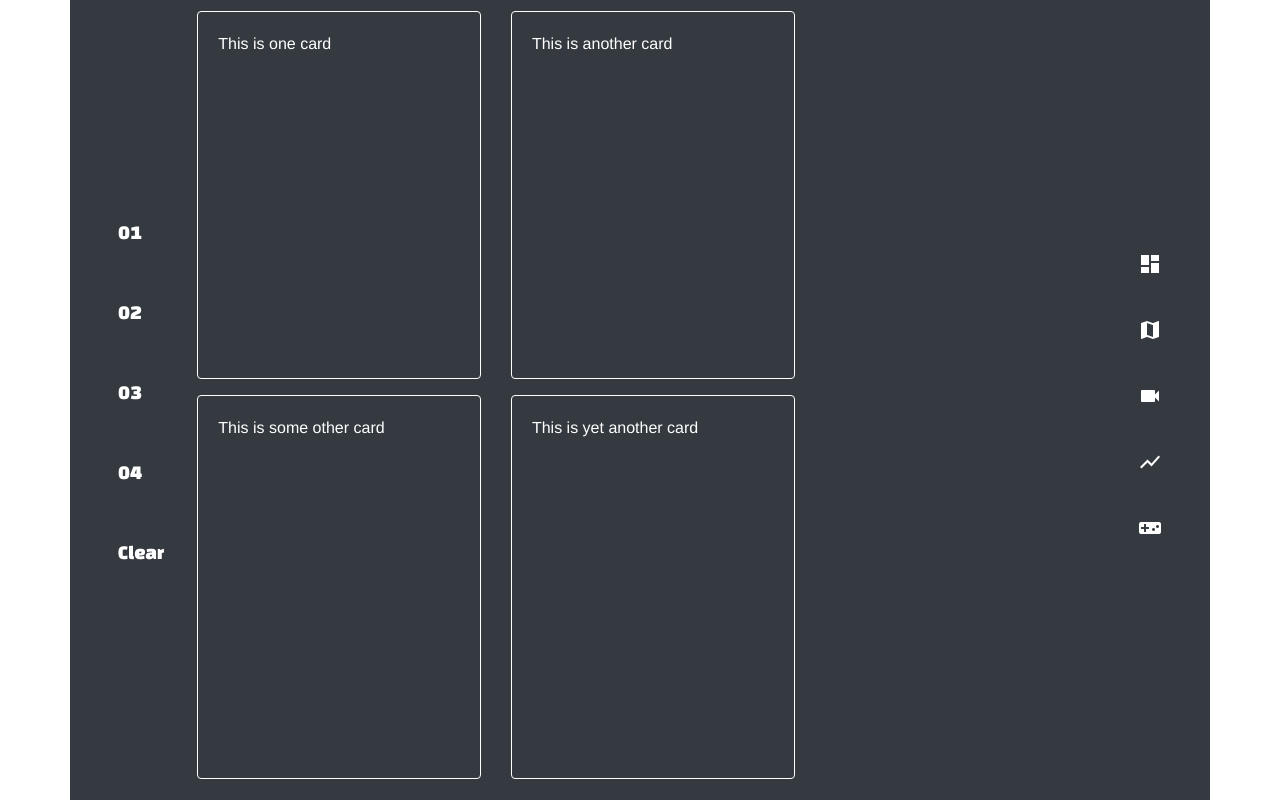
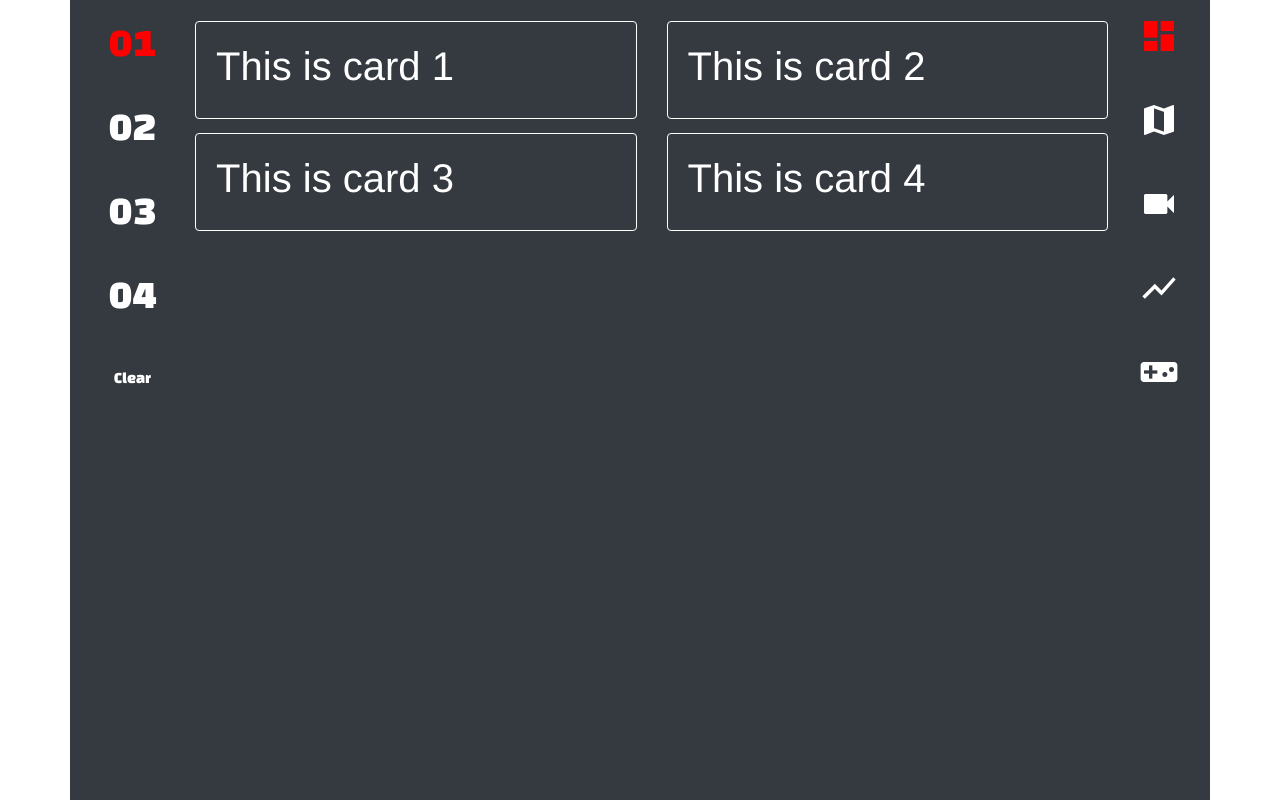
Before and after one commit to myialine/django-sample, a Django app: page / in a window 1280 px wide. Run offline with Django 3.2, Linux system fonts and the light colour scheme; some libraries are stand-ins or nearby versions.

Commit message:
All CSS and HTML changes ready!

```diff
--- a/smartmachine/static/css/style.css
+++ b/smartmachine/static/css/style.css
@@ -1,10 +1,10 @@
 /* Media info 705x447px*/
 @viewport {
-	width: auto;
+	min-width: 705px;
 }
-
 html {
 	height: 100%;
+	width: 100%;
 }
 body {
 	position: relative;
@@ -12,14 +12,13 @@ body {
 .container {
 	font-family: "Changa One", cursive;
 }
-.navbar {
-	height: 100vh;
-}
 .sidebar-r {
 	float: right;
+	height: 100vh;
 }
 .sidebar-l {
 	float: left;
+	height: 100vh;
 }
 .center-content {
 	font-family: Helvetica;
@@ -29,17 +28,28 @@ body {
 	padding-top: 1%;
 	font-family: inherit;
 }
-.card-deck {
-	width: 49vw;
-	height: 48vh;
+.card.card-body {
+	background-color: inherit;
+	border-color: white;
 }
-#row1.card-deck {
-	padding-top: 10px;
+.row {
+	margin-top: 10px;
 }
+
 .btn-dark:hover,
 .btn-dark:active,
 .btn-dark:focus,
+.nav-item.nav-link.active i,
+.nav-item.nav-link.active,
 .btn-dark.active {
 	color: red !important;
-	border-color: red !important;
 }
+a.nav-item.nav-link i,
+a.nav-item.nav-link {
+	font-size: 40px !important;
+}
+@media screen and (max-width: 600px) {
+	.row {
+		display: none;
+	}
+}
--- a/smartmachine/templates/home.html
+++ b/smartmachine/templates/home.html
@@ -2,100 +2,154 @@
 <div class="container bg-dark">
 	<!--   LEFT SIDEBAR WITH NUMBERS   -->
 	<div class="sidebar-l">
-		<nav class="navbar bg-dark">
-			<ul class="navbar-nav flex-column">
-				<li class="nav-item">
-					<a class="nav-link">
-						<button type="button" class="btn btn-dark btn-lg mb-3">
+		<nav
+			class="nav flex-column nav-pills nav-fill bg-dark"
+			id="nav-pills-tab"
+			role="tablist"
+			aria-orientation="vertical"
+		>
+			<a
+				class="nav-item nav-link bg-dark text-white mb-1 mt-1 active"
+				id="nav-1-tab"
+				data-toggle="tab"
+				href="#nav-1"
+				role="tab"
+				aria-controls="nav-1"
+				aria-selected="true"
+			>
 				01
-						</button></a
+			</a>
+			<a
+				class="nav-item nav-link bg-dark text-white mb-1 mt-1"
+				id="nav-2-tab"
+				data-toggle="tab"
+				href="#nav-2"
+				role="tab"
+				aria-controls="nav-2"
+				aria-selected="false"
 			>
-					<a class="nav-link">
-						<button type="button" class="btn btn-dark btn-lg mb-3">
 				02
-						</button></a
+			</a>
+			<a
+				class="nav-item nav-link bg-dark text-white mb-1 mt-1"
+				id="nav-3-tab"
+				data-toggle="tab"
+				href="#nav-3"
+				role="tab"
+				aria-controls="nav-2"
+				aria-selected="false"
 			>
-					<a class="nav-link">
-						<button type="button" class="btn btn-dark btn-lg mb-3">
 				03
-						</button></a
+			</a>
+			<a
+				class="nav-item nav-link bg-dark text-white mb-1 mt-1"
+				id="nav-4-tab"
+				data-toggle="tab"
+				href="#nav-4"
+				role="tab"
+				aria-controls="nav-4"
+				aria-selected="false"
 			>
-					<a class="nav-link">
-						<button type="button" class="btn btn-dark btn-lg mb-3">
 				04
-						</button></a
+			</a>
+			<a
+				class="nav-item nav-link bg-dark text-white"
+				id="nav-4-tab"
+				aria-controls="nav-4"
 			>
-					<a class="nav-link">
-						<button type="button" class="btn btn-dark btn-lg mb-3">
-							Clear
-						</button></a
-					>
-				</li>
-			</ul>
+				<button type="button" class="btn btn-dark">Clear</button>
+			</a>
 		</nav>
 	</div>
 	<!--   RIGHT SIDEBAR WITH ICONS   -->
 	<div class="sidebar-r">
-		<nav class="navbar bg-dark">
-			<ul class="navbar-nav">
-				<li class="nav-item">
-					<a class="nav-link"
-						><button type="button" class="btn btn-dark btn-lg">
+		<nav
+			class="nav flex-column nav-pills nav-fill bg-dark"
+			id="nav-pills-tab"
+			role="tablist"
+			aria-orientation="vertical"
+		>
+			<a
+				class="nav-item nav-link bg-dark text-white mb-1 mt-1 active"
+				id="nav-dashboard-tab"
+				data-toggle="tab"
+				href="#nav-dashboard"
+				role="tab"
+				aria-controls="nav-dashboard"
+				aria-selected="true"
+			>
 				<i class="material-icons">dashboard</i>
-						</button></a
+			</a>
+			<a
+				class="nav-item nav-link bg-dark mb-1 mt-1 text-white"
+				id="nav-map-tab"
+				data-toggle="tab"
+				href="#nav-map"
+				role="tab"
+				aria-controls="nav-map"
+				aria-selected="false"
 			>
-					<a class="nav-link"
-						><button type="button" class="btn btn-dark btn-lg">
 				<i class="material-icons">map</i>
-						</button></a
+			</a>
+			<a
+				class="nav-item nav-link bg-dark mb-1 mt-1 text-white"
+				id="nav-video-tab"
+				data-toggle="tab"
+				href="#nav-video"
+				role="tab"
+				aria-controls="nav-video"
+				aria-selected="false"
 			>
-					<a class="nav-link"
-						><button type="button" class="btn btn-dark btn-lg">
 				<i class="material-icons">videocam</i>
-						</button></a
+			</a>
+			<a
+				class="nav-item nav-link bg-dark mb-1 mt-1 text-white"
+				id="nav-data-tab"
+				data-toggle="tab"
+				href="#nav-data"
+				role="tab"
+				aria-controls="nav-data"
+				aria-selected="false"
 			>
-					<a class="nav-link"
-						><button type="button" class="btn btn-dark btn-lg">
 				<i class="material-icons">show_chart</i>
-						</button></a
+			</a>
+			<a
+				class="nav-item nav-link bg-dark mb-1 mt-1 text-white"
+				id="nav-control-tab"
+				data-toggle="tab"
+				href="#nav-control"
+				role="tab"
+				aria-controls="nav-control"
+				aria-selected="false"
 			>
-					<a class="nav-link"
-						><button type="button" class="btn btn-dark btn-lg">
 				<i class="material-icons">videogame_asset</i>
-						</button></a
-					>
-				</li>
-			</ul>
+			</a>
 		</nav>
 	</div>
 	<!--   CARDS ON THE CENTER   -->
 	<div class="center-content">
-		<div class="container" id="cards-container">
+		<div class="container-fluid bg-dark text-white" id="cards-container">
 			<div class="row">
-				<div class="card-deck">
-					<div class="card border-white text-white bg-dark mb-3">
-						<div class="card-body">
-							This is one card
+				<div class="col d-flex">
+					<div class="card card-body flex-fill mb-1" id="card-1">
+						<h1>This is card 1</h1>
 					</div>
 				</div>
-					<div class="card border-white text-white bg-dark mb-3">
-						<div class="card-body">
-							This is another card
-						</div>
+				<div class="col d-flex">
+					<div class="card card-body flex-fill mb-1" id="card-2">
+						<h1>This is card 2</h1>
 					</div>
 				</div>
 			</div>
 			<div class="row">
-				<div class="card-deck">
-					<div class="card border-white text-white bg-dark">
-						<div class="card-body">
-							This is some other card
+				<div class="col d-flex">
+					<div class="card card-body flex-fill mb-1" id="card-3">
+						<h1>This is card 3</h1>
 					</div>
 				</div>
-					<div class="card border-white text-white bg-dark">
-						<div class="card-body">
-							This is yet another card
-						</div>
+				<div class="col d-flex">
+					<div class="card card-body flex-fill mb-1" id="card-4">
+						<h1>This is card 4</h1>
 					</div>
 				</div>
 			</div>
```
Lines whose indentation alone changed are shown as unchanged.
